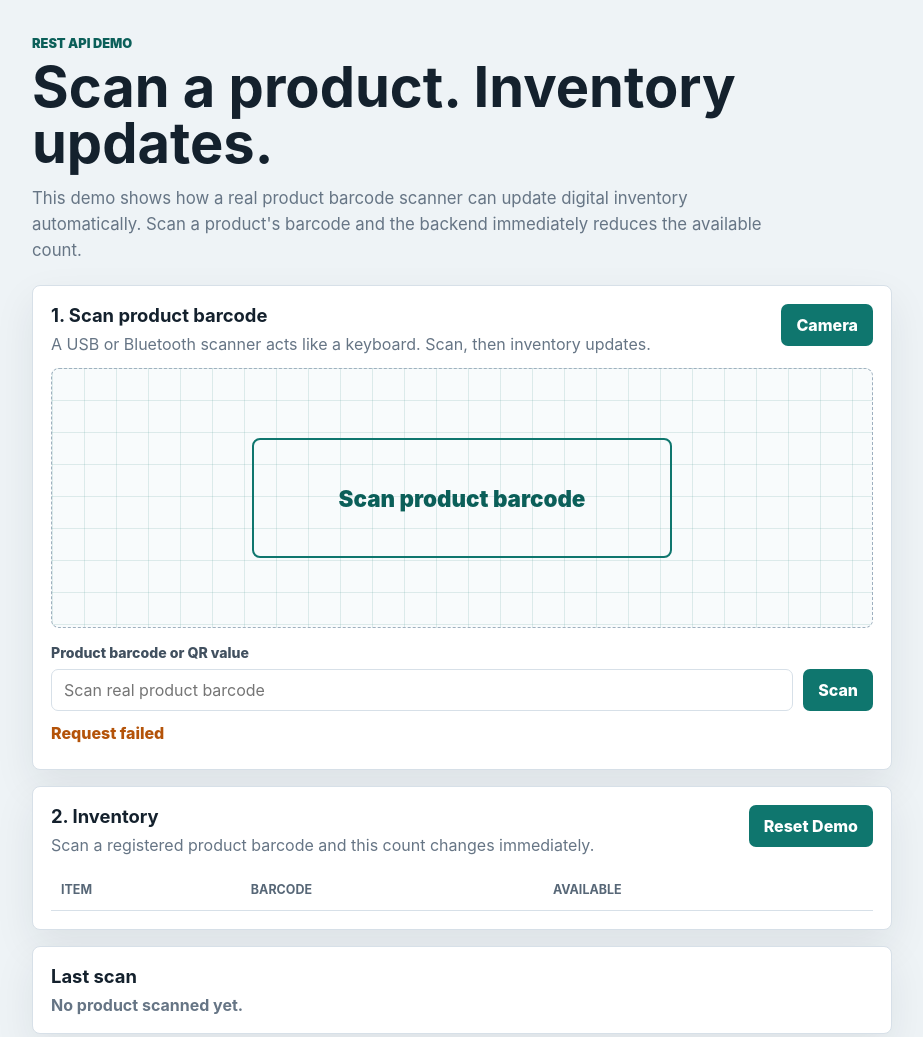
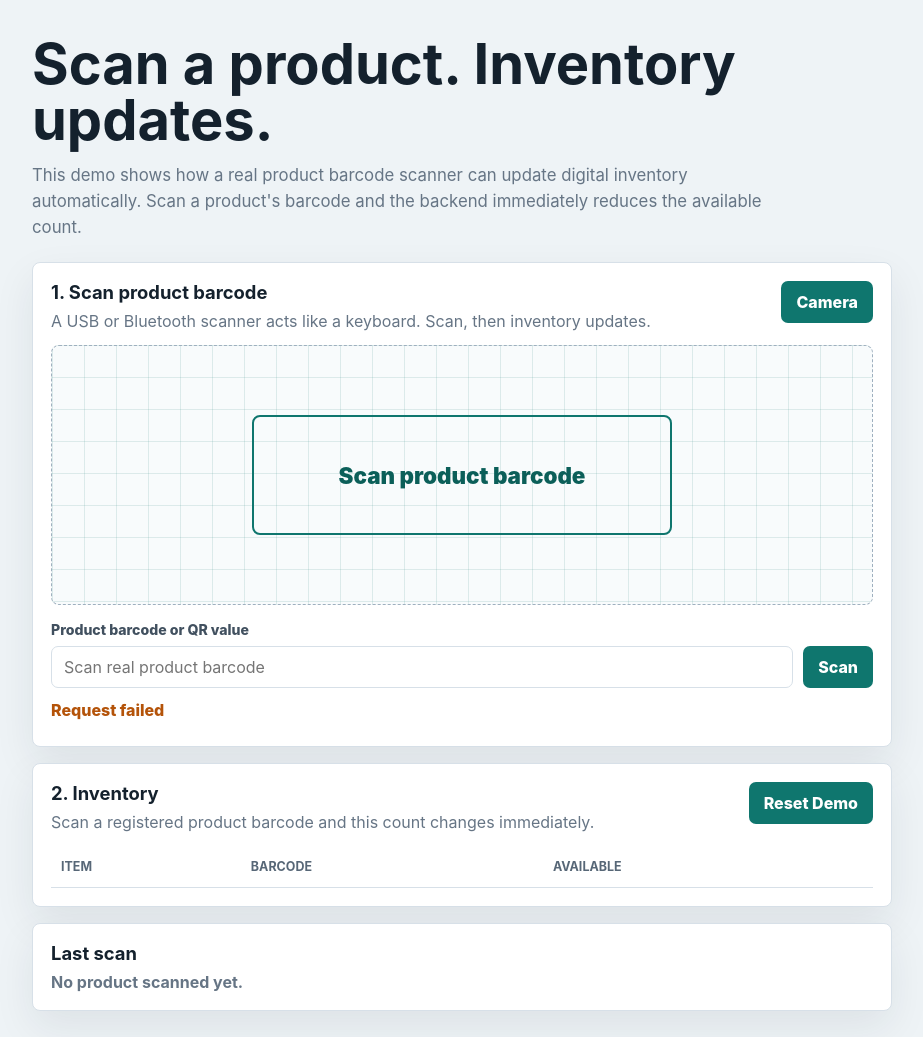
Before and after one commit to vihpol/packtrack-inventory-scanner, a website: page index.html in a window 1280 px wide. Shown: the top 1037 px of the page, without its empty margins (178-1101 px from the left). Drawn offline with Linux system fonts and the light colour scheme; no server answers.

Commit message:
Remove technical demo label

```diff
--- a/index.html
+++ b/index.html
@@ -10,7 +10,6 @@
   <body>
     <main class="page">
       <section class="hero">
-        <p class="eyebrow">REST API demo</p>
         <h1>Scan a product. Inventory updates.</h1>
         <p class="intro">
           This demo shows how a real product barcode scanner can update digital inventory automatically.
--- a/styles.css
+++ b/styles.css
@@ -53,14 +53,6 @@ button:hover {
 
 .hero {
   margin-bottom: 22px;
-}
-
-.eyebrow {
-  margin: 0 0 8px;
-  color: var(--primary-dark);
-  font-size: 0.8rem;
-  font-weight: 900;
-  text-transform: uppercase;
 }
 
 h1,
```
